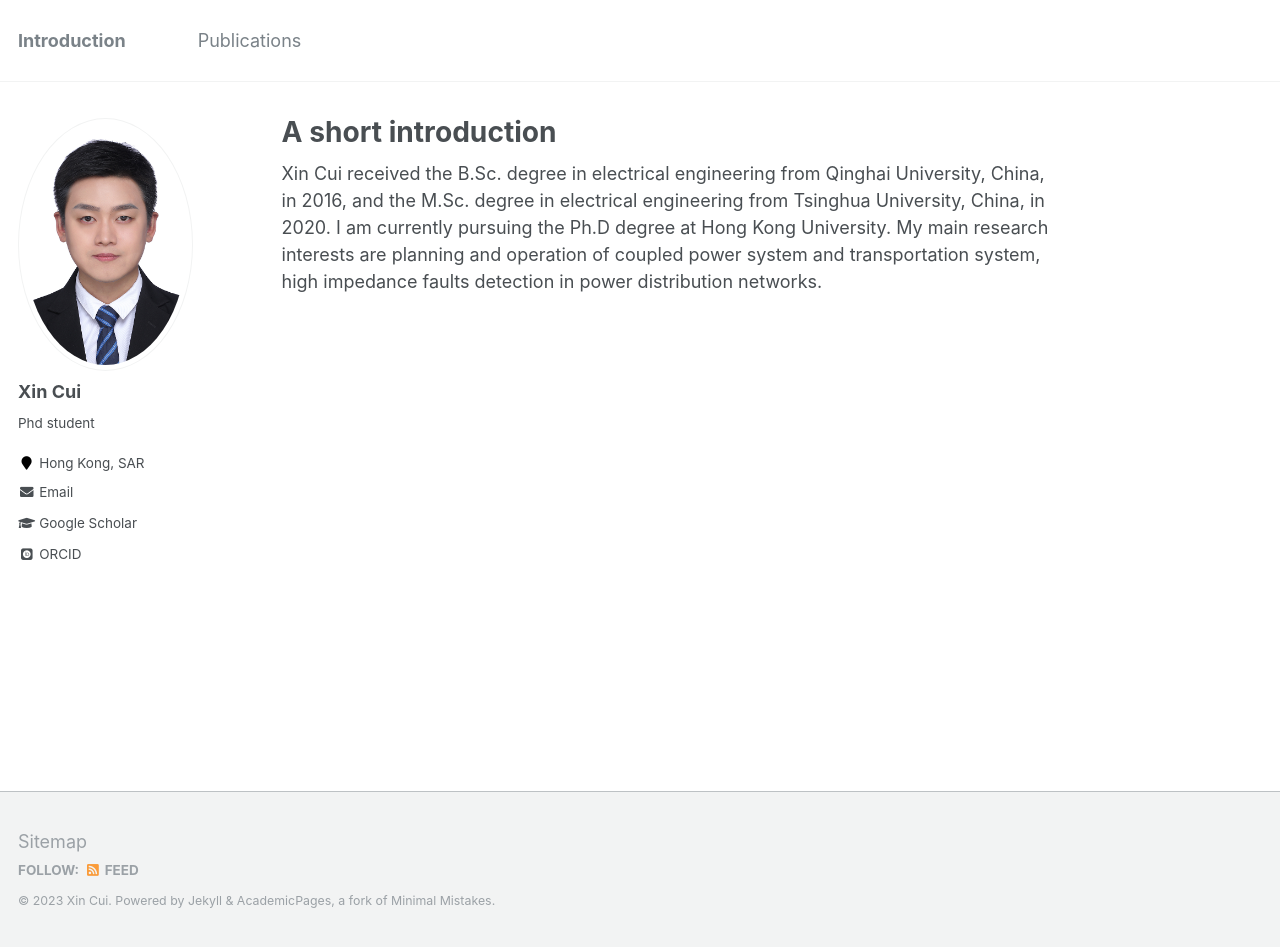
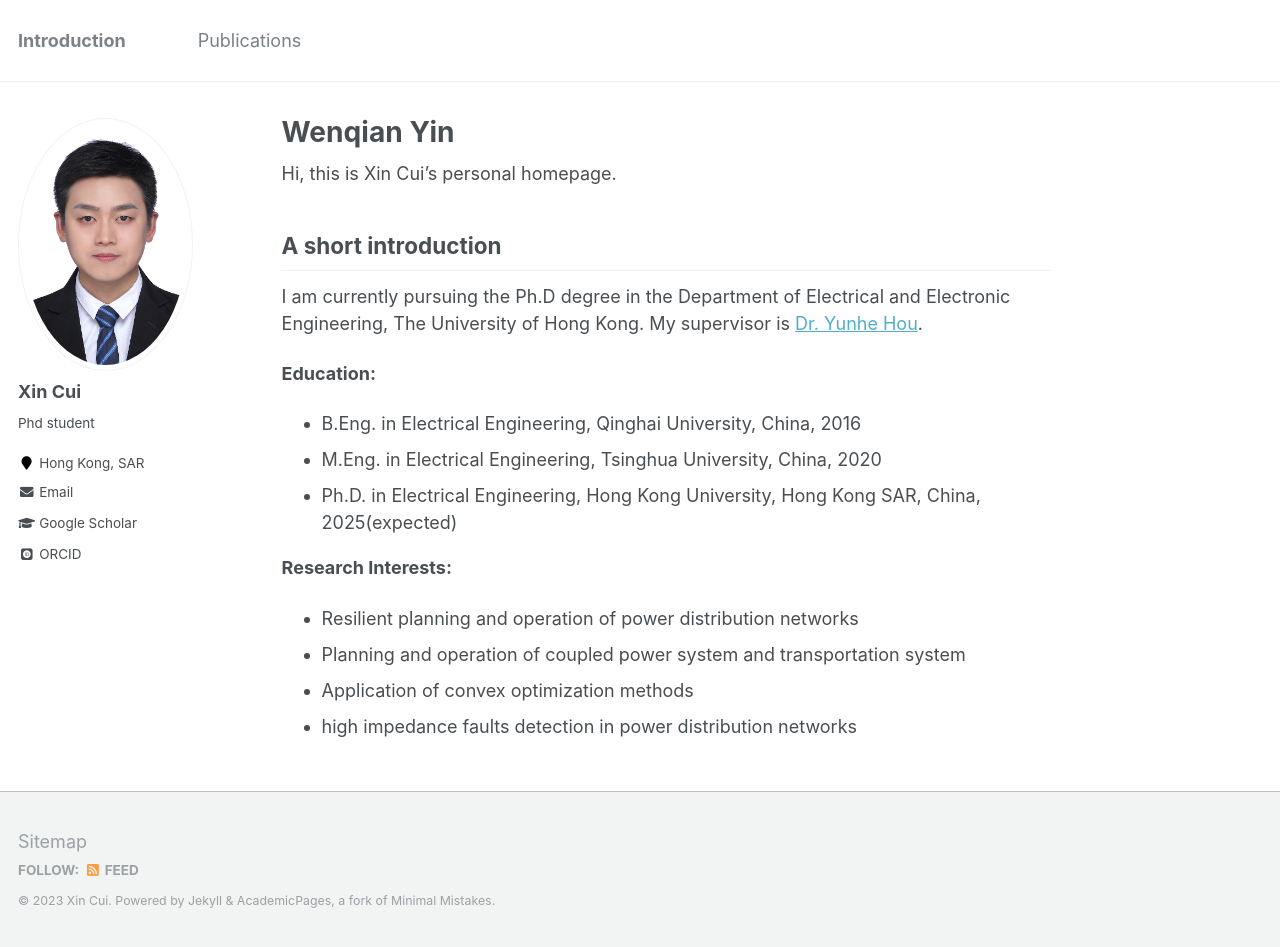
Before and after one commit to CUIXINPOWER/web, a Jekyll site: the page built from _pages/about.md, in a window 1280 px wide and 947 px high. Built offline with Jekyll 4.4.1, drawn with Linux system fonts in a browser that asks for light colours; some web fonts are replaced.

Commit message:
Update about.md

```diff
--- a/_pages/about.md
+++ b/_pages/about.md
@@ -1,6 +1,6 @@
 ---
 permalink: /
-title: "A short introduction"
+title: "Wenqian Yin"
 excerpt: "About me"
 author_profile: true
 redirect_from:
@@ -8,4 +8,18 @@ redirect_from:
   - /about.html
 ---
 
-Xin Cui received the B.Sc. degree in electrical engineering from Qinghai University, China, in 2016, and the M.Sc. degree in electrical engineering from Tsinghua University, China, in 2020. I am currently pursuing the Ph.D degree at Hong Kong University. My main research interests are planning and operation of coupled power system and transportation system, high impedance faults detection in power distribution networks.
+Hi, this is Xin Cui's personal homepage.
+
+## A short introduction
+I am currently pursuing the Ph.D degree in the Department of Electrical and Electronic Engineering, The University of Hong Kong. My supervisor is [Dr. Yunhe Hou](https://www.eee.hku.hk/people/yhhou/).
+
+<b>Education:</b>
+* B.Eng. in Electrical Engineering, Qinghai University, China, 2016
+* M.Eng. in Electrical Engineering, Tsinghua University, China, 2020
+* Ph.D. in Electrical Engineering, Hong Kong University, Hong Kong SAR, China, 2025(expected)
+
+<b>Research Interests:</b>
+* Resilient planning and operation of power distribution networks
+* Planning and operation of coupled power system and transportation system
+* Application of convex optimization methods
+* high impedance faults detection in power distribution networks
```
